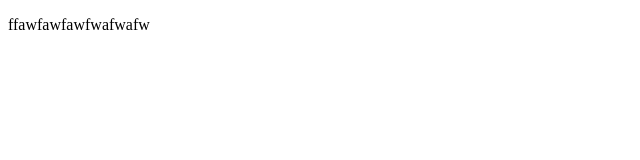
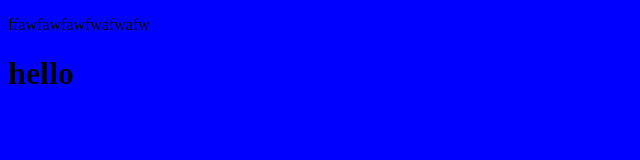
Before and after one commit to OlegBabenko75/gittest, a plain HTML site: page index.html in a window 1280 px wide. Shown: the whole page, without its empty margins (0-640 px from the left). Drawn offline with Linux system fonts and the light colour scheme.

Commit message:
Переработка

```diff
--- a/index.html
+++ b/index.html
@@ -9,5 +9,9 @@
 </head>
 <body>
     <p>ffawfawfawfwafwafw</p>
+    <h1>
+hello
+
+    </h1>
 </body>
 </html>
--- a/styles.css
+++ b/styles.css
@@ -0,0 +1,3 @@
+body {
+  background-color: blue;
+}
```
